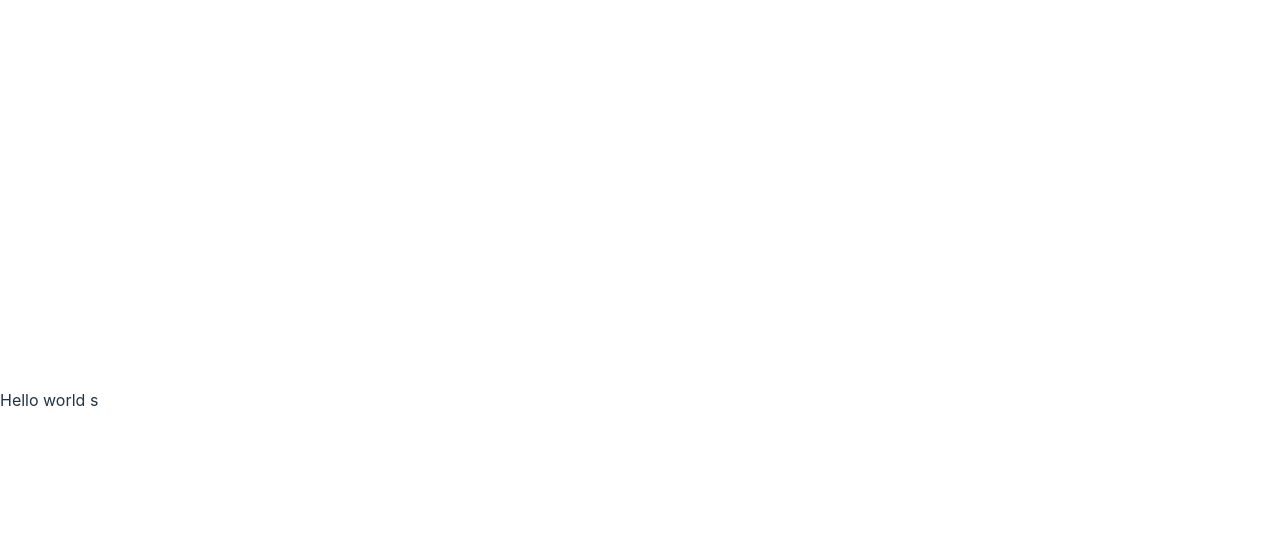
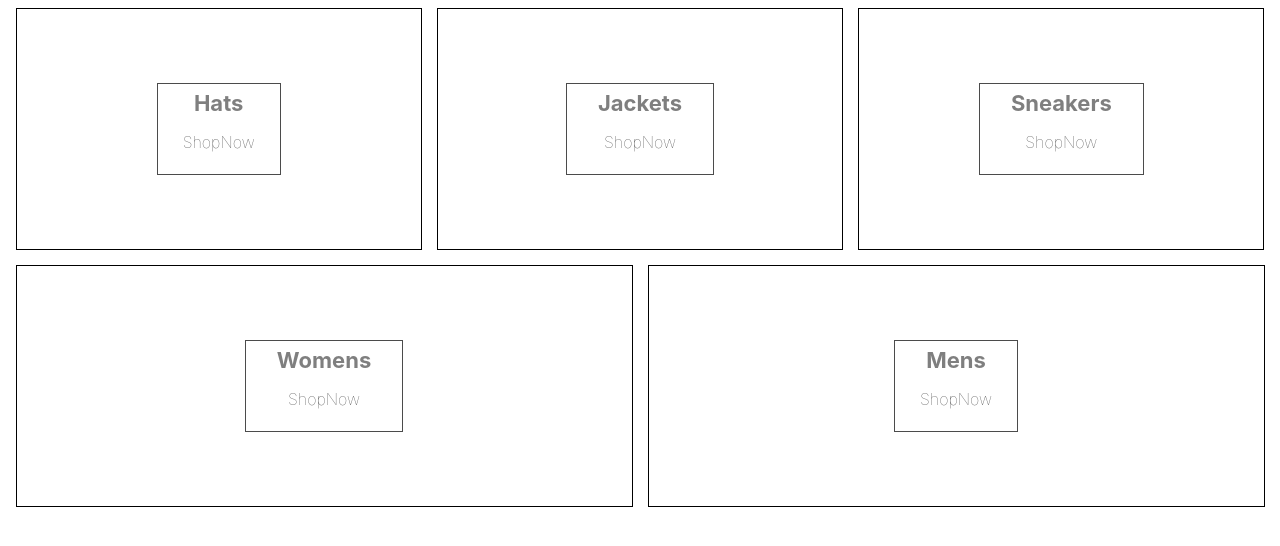
Before and after one commit to balamurugandev/crown-clothing-app, a React (Vite) app: page / in a window 1280 px wide. Shown: the top 546 px of the page. Built offline with nearby package versions, Linux system fonts and the light colour scheme.

Commit message:
added style to app

```diff
--- a/package.json
+++ b/package.json
@@ -10,7 +10,8 @@
   },
   "dependencies": {
     "react": "^18.2.0",
-    "react-dom": "^18.2.0"
+    "react-dom": "^18.2.0",
+    "sass": "^1.60.0"
   },
   "devDependencies": {
     "@types/react": "^18.0.28",
--- a/src/App.jsx
+++ b/src/App.jsx
@@ -1,9 +1,48 @@
+import './categories.styles.scss'
+
 const App = () => {
+
+  const categories = [
+    {
+      id : 1,
+      title: 'Hats',
+
+    },
+    {
+      id : 2,
+      title: 'Jackets',
+
+    },
+    {
+      id : 3,
+      title: 'Sneakers',
+
+    },
+    {
+      id : 4,
+      title: 'Womens',
+
+    },
+    {
+      id : 5,
+      title: 'Mens',
+
+    }
+  ]
+
   return (
-    <div>
-    Hello world s
-    </div>
-  )
+    <div className="categories-container">
+    {categories.map(({title, id}) => (
+      <div key={id} className="category-container">
+      <div className="background-image" />
+      <div className="category-body-container">
+      <h2>{title}</h2>
+      <p>ShopNow</p>
+      </div>
+      </div>
+      ))}
+     </div>
+     )
 }
 
 export default App
--- /dev/null
+++ b/src/categories.styles.scss
@@ -0,0 +1,75 @@
+.categories-container {
+    width: 100%;
+    display: flex;
+    flex-wrap: wrap;
+    justify-content: space-between;
+  }
+
+  .category-container {
+    min-width: 30%;
+    height: 240px;
+    flex: 1 1 auto;
+    display: flex;
+    align-items: center;
+    justify-content: center;
+    border: 1px solid black;
+    margin: 0 7.5px 15px;
+    overflow: hidden;
+
+    &:hover {
+      cursor: pointer;
+
+      & .background-image {
+        transform: scale(1.1);
+        transition: transform 6s cubic-bezier(0.25, 0.45, 0.45, 0.95);
+      }
+
+      & .category-body-container {
+        opacity: 0.9;
+      }
+    }
+
+    &.large {
+      height: 380px;
+    }
+
+    &:first-child {
+      margin-right: 7.5px;
+    }
+
+    &:last-child {
+      margin-left: 7.5px;
+    }
+
+    .background-image {
+      width: 100%;
+      height: 100%;
+      background-size: cover;
+      background-position: center;
+    }
+
+    .category-body-container {
+      height: 90px;
+      padding: 0 25px;
+      display: flex;
+      flex-direction: column;
+      align-items: center;
+      justify-content: center;
+      border: 1px solid black;
+      background-color: white;
+      opacity: 0.7;
+      position: absolute;
+
+      h2 {
+        font-weight: bold;
+        margin: 0 6px 0;
+        font-size: 22px;
+        color: #4a4a4a;
+      }
+
+      p {
+        font-weight: lighter;
+        font-size: 16px;
+      }
+    }
+  }
--- a/src/index.css
+++ b/src/index.css
@@ -1,69 +1,4 @@
 :root {
-  font-family: Inter, system-ui, Avenir, Helvetica, Arial, sans-serif;
-  line-height: 1.5;
-  font-weight: 400;
-
-  color-scheme: light dark;
-  color: rgba(255, 255, 255, 0.87);
-  background-color: #242424;
-
-  font-synthesis: none;
-  text-rendering: optimizeLegibility;
-  -webkit-font-smoothing: antialiased;
-  -moz-osx-font-smoothing: grayscale;
-  -webkit-text-size-adjust: 100%;
+  font-family: Inter, system-ui, Avenir,
+   Helvetica, Arial, sans-serif;
 }
-
-a {
-  font-weight: 500;
-  color: #646cff;
-  text-decoration: inherit;
-}
-a:hover {
-  color: #535bf2;
-}
-
-body {
-  margin: 0;
-  display: flex;
-  place-items: center;
-  min-width: 320px;
-  min-height: 100vh;
-}
-
-h1 {
-  font-size: 3.2em;
-  line-height: 1.1;
-}
-
-button {
-  border-radius: 8px;
-  border: 1px solid transparent;
-  padding: 0.6em 1.2em;
-  font-size: 1em;
-  font-weight: 500;
-  font-family: inherit;
-  background-color: #1a1a1a;
-  cursor: pointer;
-  transition: border-color 0.25s;
-}
-button:hover {
-  border-color: #646cff;
-}
-button:focus,
-button:focus-visible {
-  outline: 4px auto -webkit-focus-ring-color;
-}
-
-@media (prefers-color-scheme: light) {
-  :root {
-    color: #213547;
-    background-color: #ffffff;
-  }
-  a:hover {
-    color: #747bff;
-  }
-  button {
-    background-color: #f9f9f9;
-  }
-}
```
Also changed, not shown: 1 other file (tests, documents, lock files or other folders).
